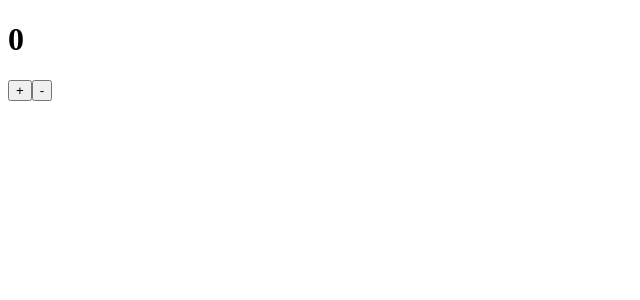
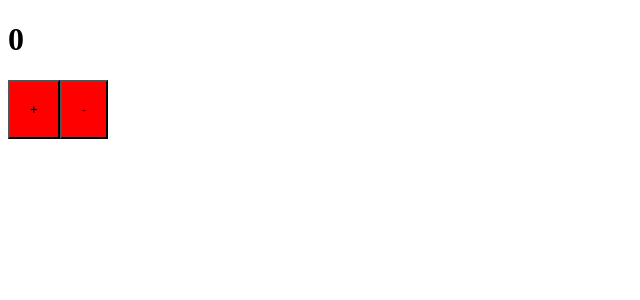
Before and after one commit to YaroslavOkrema/webpack, a React app: page / in a window 1280 px wide. Shown: the top 300 px of the page, without its empty margins (0-640 px from the left). Built offline with nearby package versions, Linux system fonts and the light colour scheme.

Commit message:
feat: add styles

```diff
--- a/package.json
+++ b/package.json
@@ -17,7 +17,11 @@
     "@types/react-dom": "^18.2.11",
     "@types/webpack": "^5.28.3",
     "@types/webpack-dev-server": "^4.7.2",
+    "css-loader": "^6.8.1",
     "html-webpack-plugin": "^5.6.3",
+    "sass": "^1.69.0",
+    "sass-loader": "^13.3.2",
+    "style-loader": "^3.3.3",
     "ts-loader": "^9.5.0",
     "ts-node": "^10.9.1",
     "typescript": "^5.2.2",
--- /dev/null
+++ b/src/components/App.scss
@@ -0,0 +1,4 @@
+button {
+    background: red;
+    padding: 20px;
+}
--- a/src/components/App.tsx
+++ b/src/components/App.tsx
@@ -1,4 +1,5 @@
 import React, {useState} from 'react';
+import './App.scss';
 
 const App = () => {
     const [count, setCount] = useState(0);
--- a/webpack.config.ts
+++ b/webpack.config.ts
@@ -29,6 +29,17 @@
         module: {
             rules: [
                 {
+                    test: /\.s[ac]ss$/i,
+                    use: [
+                        // Creates `style` nodes from JS strings
+                        "style-loader",
+                        // Translates CSS into CommonJS
+                        "css-loader",
+                        // Compiles Sass to CSS
+                        "sass-loader",
+                    ],
+                },
+                {
                     test: /\.tsx?$/,
                     use: 'ts-loader',
                     exclude: /node_modules/,
```
